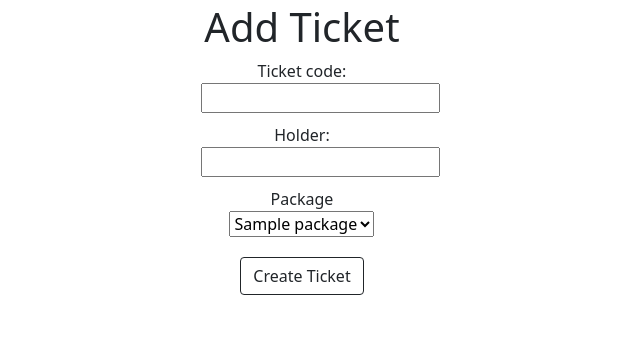
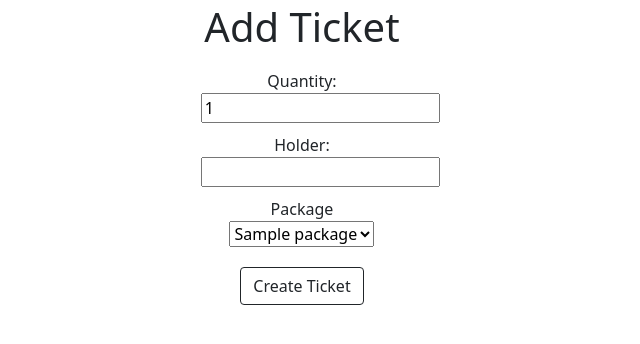
Before and after one commit to geekk0/event_tickets, a Django app: page /add_ticket in a window 1280 px wide. Shown: the part 141-485 px from the top of the page, without its empty margins (338-978 px from the left). Run offline with Django 5.2, Linux system fonts and the light colour scheme; a user stored in the database is signed in; tables that the repository leaves empty hold one stand-in row (values such as "Sample post").

Commit message:
creating multiple tickets

```diff
--- a/templates/add_ticket.html
+++ b/templates/add_ticket.html
@@ -29,8 +29,8 @@
 
             {% csrf_token %}
 
-            <label for="code">Ticket code:</label>
-            <input type="text" name="code" id="code">
+            <label style="margin-top:5%" for="quantity">Quantity:</label>
+            <input type="number" name="quantity" id="quantity" value=1>
 
             <label style="margin-top:5%" for="holder">Holder:</label>
             <input type="text" name="holder" id="holder">
--- a/templates/ticket_info.html
+++ b/templates/ticket_info.html
@@ -14,6 +14,8 @@
                 {% else %}
                     <h3><span style="font-size: 14pt">Ticket holder: </span>{{ ticket_info.holder }}</h3>
                 {% endif %}
+                <br>
+                <h5>Ticket number: {{ ticket_info.number }}</h5>
                 <br>
                 <h5>Ticket code: {{ ticket_info.code }}</h5>
                 <br>
--- a/tickets_checker/forms.py
+++ b/tickets_checker/forms.py
@@ -81,7 +81,7 @@ class AddTicketForm(forms.ModelForm):
 class TicketForm(forms.ModelForm):
     class Meta:
         model = Ticket
-        fields = ['code', 'holder', 'package']
+        fields = ['holder', 'package']
 
 class VoucherForm(forms.ModelForm):
     class Meta:
--- a/tickets_checker/models.py
+++ b/tickets_checker/models.py
@@ -1,3 +1,6 @@
+import secrets
+import string
+
 from django.db import models
 from django.contrib.auth.models import User
 
@@ -19,7 +22,6 @@ class Package(models.Model):
     name = models.CharField(max_length=100)
     price = models.CharField(max_length=100)
     partners = models.ManyToManyField(Partner)
-    # vouchers = models.ManyToManyField('Voucher', blank=True, null=True)
     tickets = models.ForeignKey('Ticket', on_delete=models.CASCADE, related_name='packages', null=True, blank=True)
 
     def __str__(self):
@@ -27,17 +29,32 @@ class Package(models.Model):
 
 
 class Ticket(models.Model):
-    code = models.CharField(max_length=100, verbose_name='Ticket unique number', unique=True)
+    code = models.CharField(max_length=100, verbose_name='Ticket unique number', unique=True, null=True, blank=True)
     vouchers = models.ForeignKey(Partner, on_delete=models.CASCADE, blank=True, null=True, verbose_name='Vouchers')
     holder = models.CharField(max_length=250, verbose_name='Ticket holder name', blank=True, null=True)
     package = models.ForeignKey(Package, on_delete=models.CASCADE, blank=True, null=True, verbose_name='Package')
+    number = models.IntegerField(verbose_name='Ticket number', unique=True, blank=True, null=True)
 
     def __str__(self):
         return self.code
 
+    def save(self, *args, **kwargs):
+        if not self.code:
+            self.code = self.generate_unique_code()
+        if not self.number:
+            self.number = self.id
+        super().save(*args, **kwargs)
+
     class Meta:
         verbose_name = 'Ticket'
         verbose_name_plural = 'Tickets'
+
+    @staticmethod
+    def generate_unique_code():
+        while True:
+            code = ''.join(secrets.choice(string.ascii_letters + string.digits) for _ in range(9))
+            if not Ticket.objects.filter(code=code).exists():
+                return code
 
     # def get(self, ticket_uid):
     #     return Tickets.objects.get(uid=ticket_uid)
--- a/tickets_checker/views.py
+++ b/tickets_checker/views.py
@@ -95,25 +95,28 @@ from .forms import TicketForm, VoucherFormSet
 @admin_required
 def add_ticket(request):
     if request.method == 'POST':
+        quantity = int(request.POST.get('quantity'))
+
         ticket_form = TicketForm(request.POST)
         if ticket_form.is_valid():
-            ticket_code = ticket_form.cleaned_data['code']
-            ticket_holder = ticket_form.cleaned_data['holder']
-            selected_package = ticket_form.cleaned_data['package']
+            for i in range(quantity):
+                ticket_holder = ticket_form.cleaned_data['holder']
+                selected_package = ticket_form.cleaned_data['package']
 
-            ticket = Ticket.objects.create(code=ticket_code, holder=ticket_holder, package=selected_package)
-            ticket.save()
+                ticket = Ticket.objects.create(holder=ticket_holder, package=selected_package)
+                ticket.save()
 
-            package = ticket.package
+                package = ticket.package
 
-            for partner in package.partners.all():
-                voucher = Voucher.objects.create(ticket=ticket, partner=partner)
-                voucher.save()
+                for partner in package.partners.all():
+                    voucher = Voucher.objects.create(ticket=ticket, partner=partner)
+                    voucher.save()
 
-            if ticket:
-                return redirect('ticket_info', ticket_code=ticket.code)
-            else:
-                return redirect('main')
+            return redirect('main')
+            # if ticket:
+            #     return redirect('ticket_info', ticket_code=ticket.code)
+            # else:
+            #     return redirect('main')
         else:
             error_message = ticket_form.errors
             packages = Package.objects.all()
```
